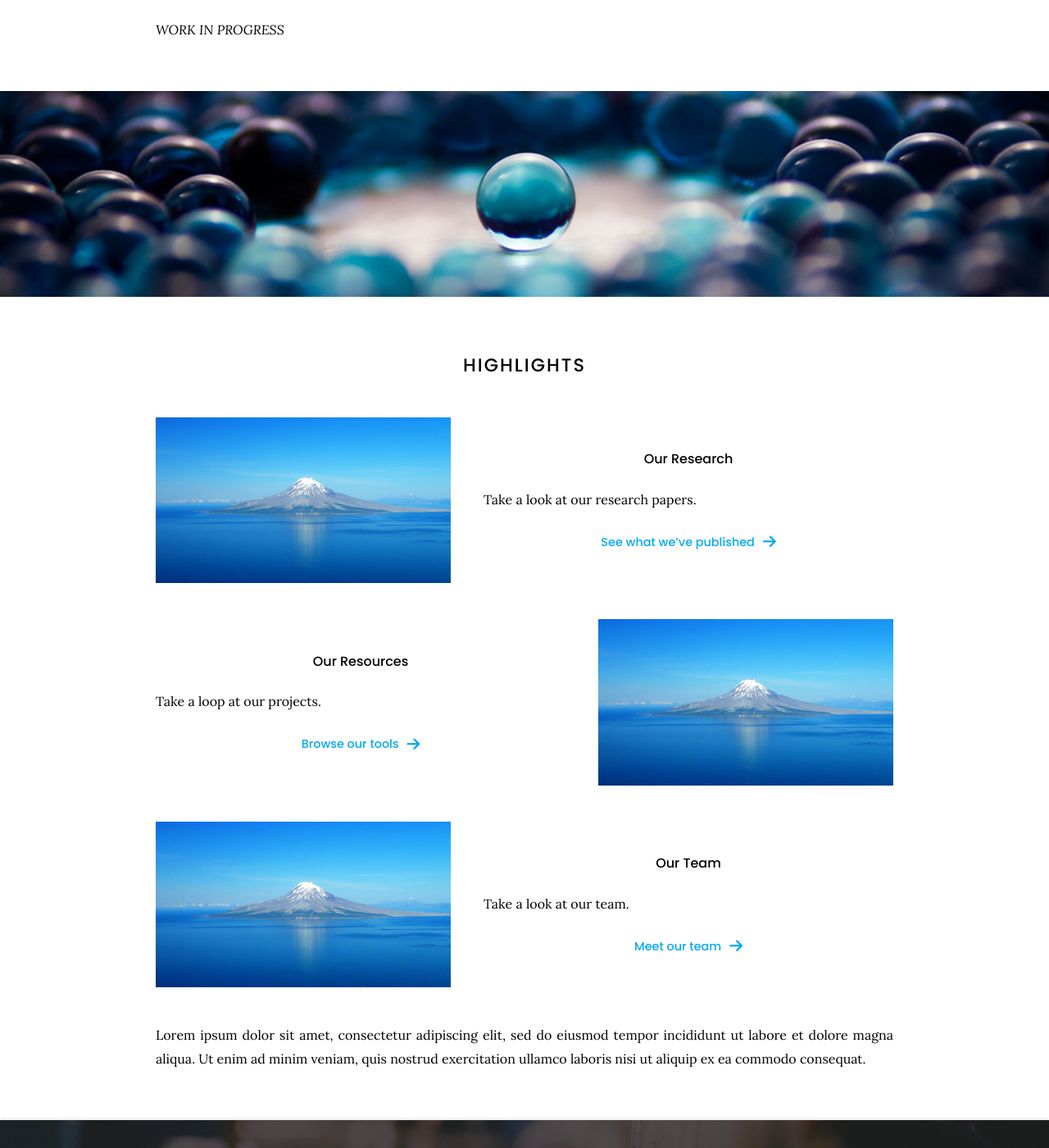
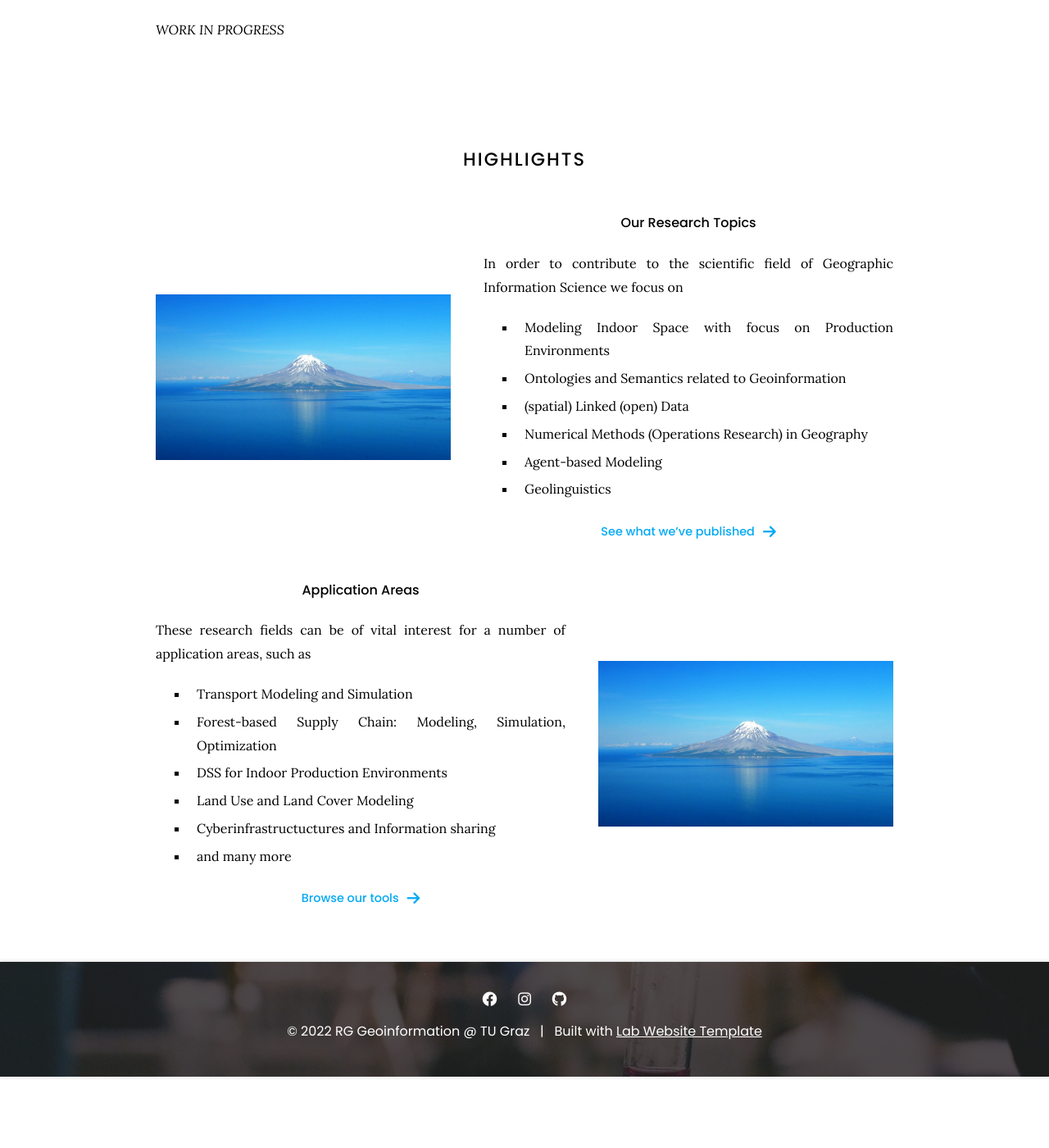
Before and after one commit to Geoinfo-TUGraz/Geoinfo-TUGraz.github.io, a Jekyll site: the page built from index.md, in a window 1280 px wide and 1400 px high, scrolled down 288 px. Shown: the whole window at 82% size. Built offline with Jekyll 4.4.1, drawn with Linux system fonts in a browser that asks for light colours; after the commit the page ends 1601 px from its top, so only the background shows below that.

Commit message:
Update index.md

```diff
--- a/index.md
+++ b/index.md
@@ -12,14 +12,20 @@ The Research Group Geoinformation is part of the Institute for Geodesy at the Gr
 
 {% include section.html full=true %}
 
-{% include banner.html image="images/banner.jpg" %}
+<!--{% include banner.html image="images/banner.jpg" %}-->
 
 {% include section.html %}
 
 # Highlights
 
 {% capture text %}
-Take a look at our research papers.
+In order to contribute to the scientific field of Geographic Information Science we focus on
+*	Modeling Indoor Space with focus on Production Environments
+*	Ontologies and Semantics related to Geoinformation
+*	(spatial) Linked (open) Data
+*	Numerical Methods (Operations Research) in Geography
+*	Agent-based Modeling
+*	Geolinguistics
 
 {%
   include link.html
@@ -35,12 +41,18 @@ Take a look at our research papers.
   include feature.html
   image="images/photo.jpg"
   link="research"
-  title="Our Research"
+  title="Our Research Topics"
   text=text
 %}
 
 {% capture text %}
-Take a loop at our projects.
+These research fields can be of vital interest for a number of application areas, such as
+*	Transport Modeling and Simulation
+*	Forest-based Supply Chain: Modeling, Simulation, Optimization
+*	DSS for Indoor Production Environments
+*	Land Use and Land Cover Modeling
+*	Cyberinfrastructuctures and Information sharing
+*	and many more
 
 {%
   include link.html
@@ -56,11 +68,12 @@ Take a loop at our projects.
   include feature.html
   image="images/photo.jpg"
   link="resources"
-  title="Our Resources"
+  title="Application Areas"
   flip=true
   text=text
 %}
 
+<!--
 {% capture text %}
 Take a look at our team.
 
@@ -84,3 +97,4 @@ Take a look at our team.
 
 Lorem ipsum dolor sit amet, consectetur adipiscing elit, sed do eiusmod tempor incididunt ut labore et dolore magna aliqua.
 Ut enim ad minim veniam, quis nostrud exercitation ullamco laboris nisi ut aliquip ex ea commodo consequat.
+-->
```
